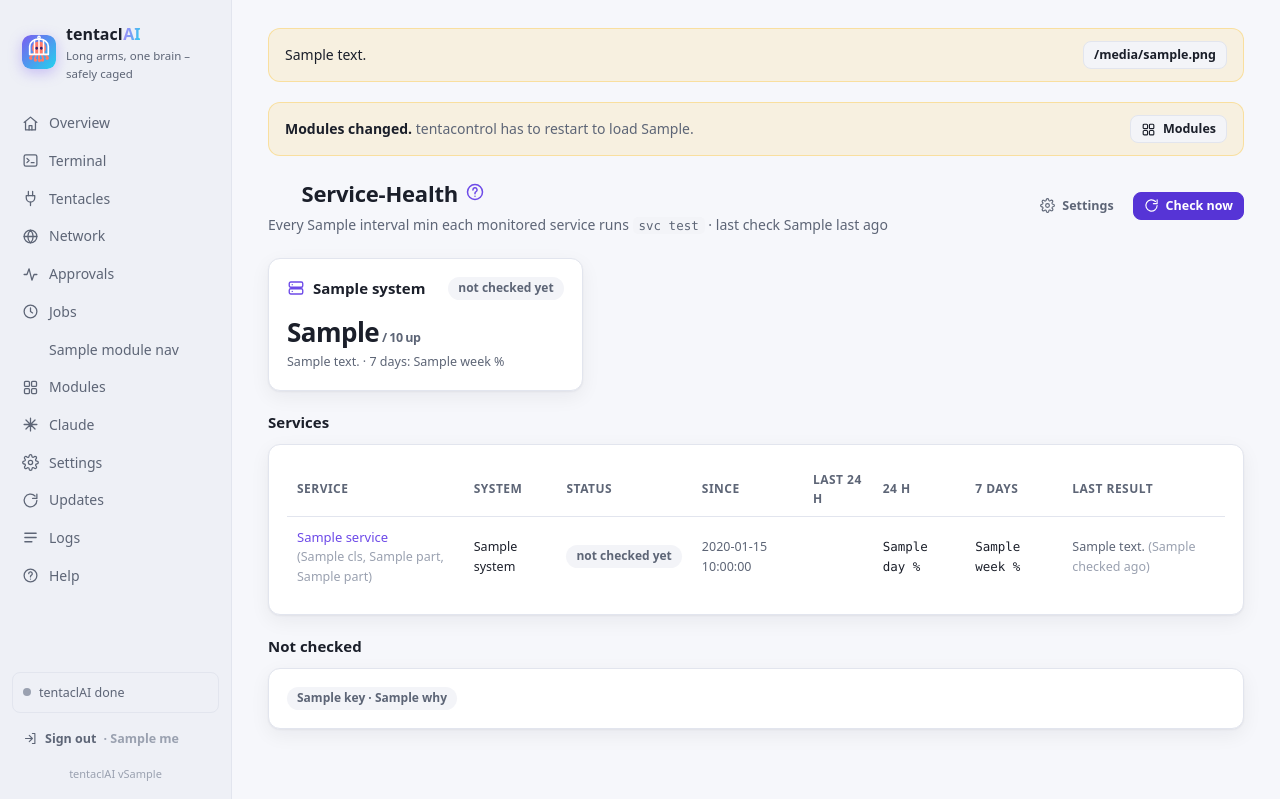
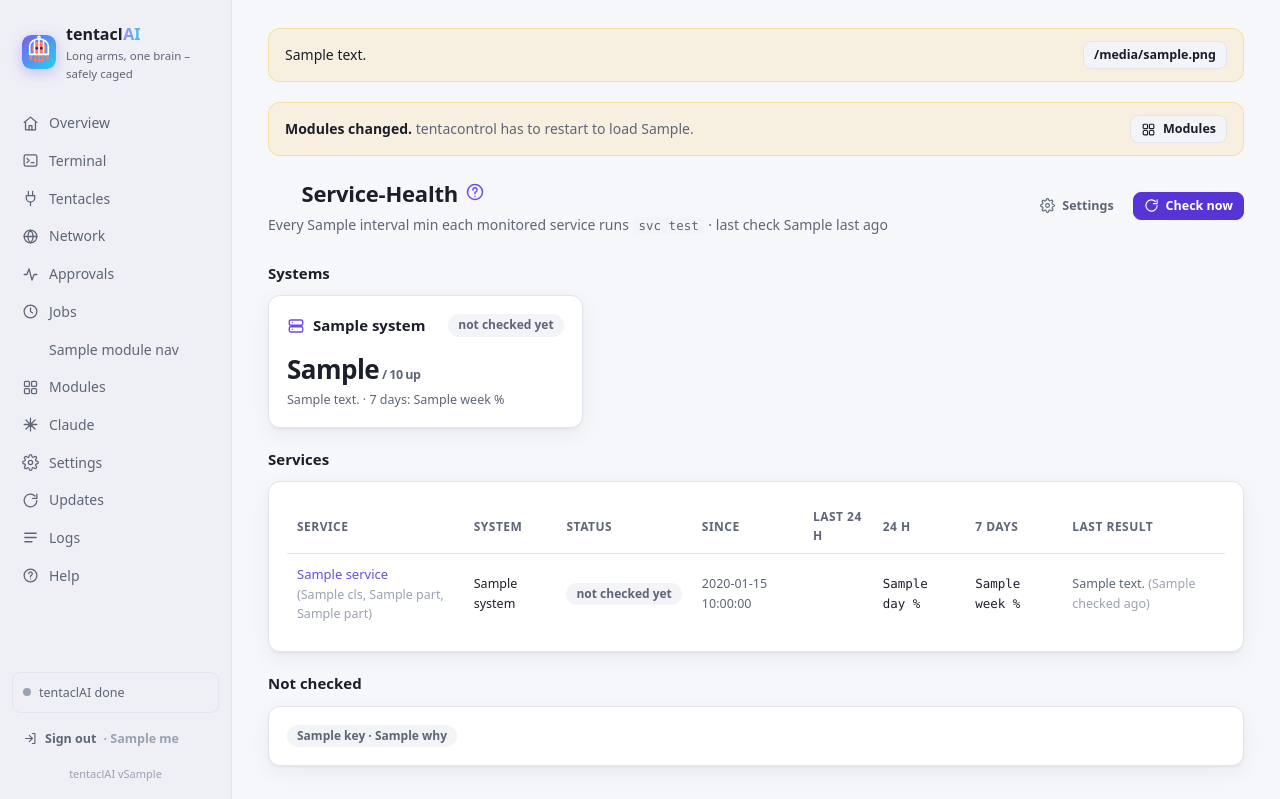
Before and after one commit to bfs2021/tentaclAI, a Python web app: template control/extensions/tentaclai_health/templates/index.html in a window 1280 px wide. Shown: the top 799 px of the page. Run offline with Jinja, Linux system fonts and the light colour scheme; the template is opened without the code that fills it: most values are stand-ins (such as "Sample title", 1, 10 or a date in 2020); some libraries are stand-ins or nearby versions.

Commit message:
Service-Health: a Systems heading above the system cards
Co-Authored-By: Claude Opus 5.5 <noreply@anthropic.com>
Claude-Session: https://claude.ai/code/session_01HJ36qKiD2Qezuws959roLk

```diff
--- a/control/extensions/tentaclai_health/templates/index.html
+++ b/control/extensions/tentaclai_health/templates/index.html
@@ -19,6 +19,7 @@
 </div>
 
 {% if systems %}
+<h2 class="section-head">Systems</h2>
 <div class="grid health-sys">
   {% for g in systems %}
   <div class="card">
```
Also changed, not shown: tests/test_health.py (+1 -1 lines).
